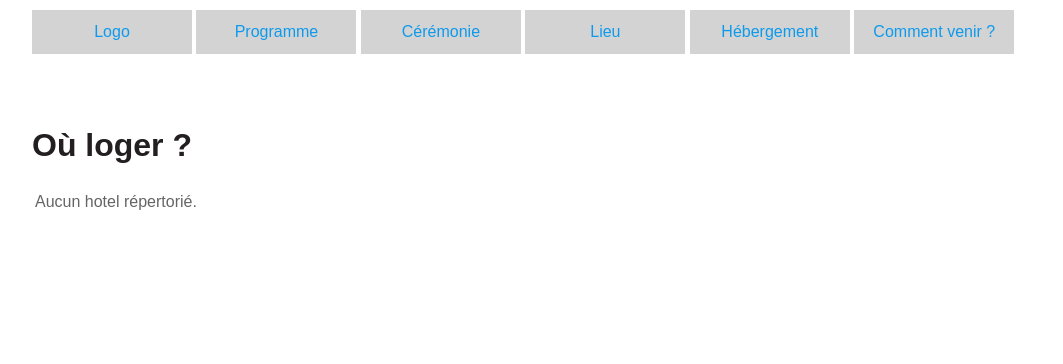
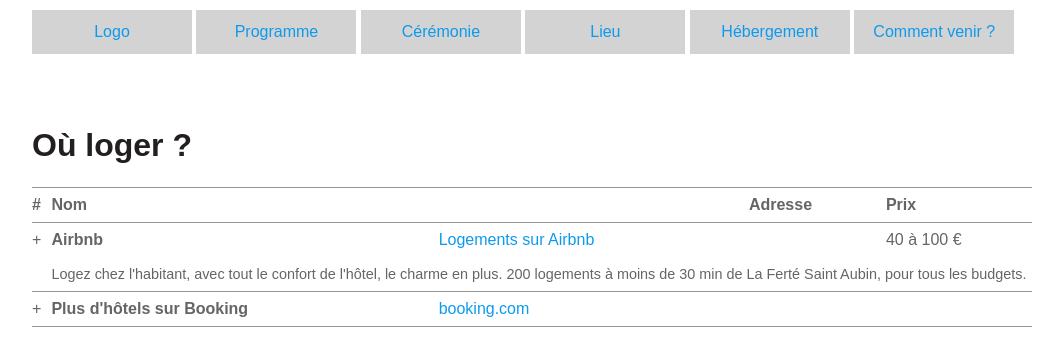
Before and after one commit to cyrilbecquart/mariage, a Django app: page /housing in a window 1280 px wide. Shown: the top 364 px of the page, without its empty margins (108-1171 px from the left). Run offline with Django 3.2, Linux system fonts and the light colour scheme; data that the repository does not hold is empty; some libraries are stand-ins or nearby versions.

Commit message:
hotel page

```diff
--- a/app/mariage/models.py
+++ b/app/mariage/models.py
@@ -88,8 +88,14 @@ class Hotel(AuditedModel):
 
     ''' General info '''
     name = models.CharField(_(u'name'), null=True, max_length=100)
+    email = models.EmailField(_(u'email'), null=True, blank=True, max_length=100)
     phone = models.CharField(_(u'phone'), null=True, blank=True, max_length=100)
     description = models.CharField(_(u'description'), null=True, blank=True, max_length=2048)
     website = models.URLField(_(u'website'), null=True, blank=True, max_length=1024)
     price_range = models.CharField(_(u'price range'), null=True, blank=True, max_length=100)
     address = models.CharField(_(u'address'), null=True, blank=True, max_length=1024)
+    latitude = models.FloatField(_(u'latitude'), blank=True, null=True)
+    longitude = models.FloatField(_(u'longitude'), blank=True, null=True)
+
+    def __unicode__(self):
+        return "%(name)s" % self.__dict__
--- a/app/mariage/static/css/main.css
+++ b/app/mariage/static/css/main.css
@@ -33,3 +33,31 @@ nav a:link, nav a:visited {
 nav a:hover {
 	background: gray;
 }
+
+/* Housing */
+.hotels {
+	width: 100%;
+	vertical-align: top;
+	text-align: left;
+}
+.hotels th {
+	border-top: solid 1px #959595;
+	border-bottom: solid 1px #959595;
+}
+.hotels td,
+.hotels th {
+	padding: 5px;
+}
+.hotels td:first-child,
+.hotels th:first-child {
+	padding-left: 0;
+}
+.hotels td:last-child,
+.hotels th:last-child {
+	padding-right: 0;
+}
+#hotelMap {
+	width: 80%;
+	height: 300px;
+	margin: 40px 10%;
+}
--- a/app/mariage/static/css/typography.css
+++ b/app/mariage/static/css/typography.css
@@ -61,3 +61,14 @@ p a:link, p a:visited {
 	color: #0e9aec;
 	text-decoration: none;
 }
+
+/* General */
+.border-bottom {
+	border-bottom: solid 1px #959595;
+}
+.small {
+	font-size: 90%;
+}
+table {
+	border-collapse: collapse;
+}
--- /dev/null
+++ b/app/mariage/static/js/hotelmap.js
@@ -0,0 +1,44 @@
+var map;
+function initMap() {
+	map = new google.maps.Map(document.getElementById('hotelMap'), {
+		center : {
+			lat : 47.764488,
+			lng : 2.021985
+		},
+		zoom : 10
+	});
+
+	// Add a marker at the center of the map.
+	addMarkers(getLocations(), map);
+}
+
+// get all hotel locations
+function getLocations() {
+	var hotelLocations = [];
+	for ( i = 1; $('#hotel' + i).length > 0; i++) {
+		hotelLocations.push([i.toString(), {
+			lat : parseFloat($('#hotel' + i).attr('data-lat')),
+			lng : parseFloat($('#hotel' + i).attr('data-lng'))
+		}]);
+	}
+	return hotelLocations;
+}
+
+// Adds a marker to the map.
+function addMarkers(locations, map) {
+	// add marker for party location
+	var marker = new google.maps.Marker({
+		position : {lat: 47.726278, lng: 1.940727},
+		map : map,
+		icon : 'static/img/flag-icon.png',
+	});
+
+	// markers for hotels
+	for ( i = 0; i < locations.length; i++) {
+		var marker = new google.maps.Marker({
+			position : locations[i][1],
+			label : locations[i][0],
+			map : map
+		});
+	}
+}
--- a/app/mariage/templates/pages/housing.html
+++ b/app/mariage/templates/pages/housing.html
@@ -5,19 +5,56 @@
 {% block content %}
     <h1>Où loger ?</h1>
 
-    <table>
-    {% for hotel in hotels %}
+    <table class="hotels">
     <tr>
-    	<td>{{ hotel.name }}</td>
-    	<td>{{ hotel.description }}</td>
-    	<td>{{ hotel.website }}</td>
-    	<td>{{ hotel.address }}</td>
-    	<td>{{ hotel.price_range }}</td>
+    	<th>#</th>
+    	<th>Nom</th>
+    	<th></th>
+    	<th>Adresse</th>
+    	<th>Prix</th>
 
     </tr>
-    {% empty %}
-    <tr><td>Aucun hotel répertorié.</td></tr>
+    {% for hotel in hotels %}
+    <tr id="hotel{{ forloop.counter }}" {% if not hotel.description %} class="border-bottom"{% endif %}
+    data-lat={{ hotel.latitude}} data-lng={{ hotel.longitude }}>
+    	<td>{{ forloop.counter }}</td>
+    	<td><strong>{{ hotel.name }}</strong></td>
+    	<td><a href="{{ hotel.website }}">Site web</a>
+    		{% if hotel.phone %}<br/>{{ hotel.phone }}{% endif %}
+    		{% if hotel.email %}<br/><a href="mailto:{{ hotel.email }}">{{ hotel.email }}</a>{% endif %}
+    	</td>
+    	<td>{{ hotel.address|linebreaksbr }}</td>
+    	<td>{{ hotel.price_range }}</td>
+    </tr>
+    {% if hotel.description %}
+    <tr class="border-bottom">
+    	<td></td>
+    	<td colspan="4" class="small">{{ hotel.description|linebreaksbr }}</td>
+    </tr>
+    {% endif %}
     {% endfor %}
+
+    <tr>
+    	<td>+</td>
+    	<td><strong>Airbnb</strong></td>
+    	<td><a href="https://www.airbnb.fr/s/La-Fert%C3%A9~Saint~Aubin?checkin=27%2F08%2F2016&checkout=28%2F08%2F2016&guests=&zoom=11&search_by_map=true&sw_lat=47.61293568120306&sw_lng=1.906714587506599&ne_lat=47.862701482478926&ne_lng=2.230811267194099&ss_id=23vztdjs">
+    		Logements sur Airbnb</a></td>
+    	<td></td>
+    	<td>40 à 100 €</td>
+    </tr>
+    <tr class="border-bottom">
+    	<td></td>
+    	<td colspan="4" class="small">Logez chez l'habitant, avec tout le confort de l'hôtel, le charme en plus. 200 logements à moins de 30 min de La Ferté Saint Aubin, pour tous les budgets.</td>
+    </tr>
+    <tr class="border-bottom">
+    	<td>+</td>
+    	<td><strong>Plus d'hôtels sur Booking</strong></td>
+    	<td><a href="http://www.booking.com/searchresults.fr.html?label=gen173nr-17CAEoggJCAlhYSDNiBW5vcmVmaE2IAQGYAQ24AQTIAQTYAQHoAQH4AQs&sid=a149050b7c8eaf6d2215ef481258f3d8&dcid=1&checkin_monthday=27&checkin_year_month=2016-8&checkout_monthday=28&checkout_year_month=2016-8&class_interval=1&csflt=%7B%7D&dest_id=-1435904&dest_type=city&gtt=f8e939381831f2071b045fc435d44207&gtt=f8e939381831f2071b045fc435d44207&gtt=f8e939381831f2071b045fc435d44207&label_click=undef&no_rooms=1&review_score_group=empty&room1=A%2CA&sb_price_type=total&sb_travel_purpose=leisure&score_min=0&si=ai%2Cco%2Cci%2Cre%2Cdi&ss=La%20Fert%C3%A9-Saint-Aubin%2C%20R%C3%A9gion%20Centre%2C%20France&ss_raw=La%20Fert%C3%A9%20s&ssb=empty&order=popularity&track_sr_ajax_click=1">booking.com</a></td>
+    	<td></td>
+    	<td></td>
+    </tr>
     </table>
 
+    <div id="hotelMap"></div>
+
 {% endblock content %}
--- a/app/mariage/templates/scripts.html
+++ b/app/mariage/templates/scripts.html
@@ -0,0 +1,8 @@
+<script type="text/javascript" src="//ajax.googleapis.com/ajax/libs/jquery/1.9.1/jquery.min.js"></script>
+<script type="text/javascript" src="{{ STATIC_URL }}js/hotelmap.js"></script>
+<script src="https://maps.googleapis.com/maps/api/js?api_key=AIzaSyCsYBuLST49rw269nMM-tuV3CeHJNV0xgw"></script>
+<script type="text/javascript">
+	 $(document).ready(function ($) {
+	 	initMap();
+	 });
+</script>
--- a/app/mariage/urls.py
+++ b/app/mariage/urls.py
@@ -1,6 +1,6 @@
 from django.conf.urls import url
 
-from app.mariage.views import HomePageView, WherePageView, HousingPageView
+from app.mariage.views import HomePageView, WherePageView, HousingPageView, TestPageView
 
 
 urlpatterns = [
@@ -9,5 +9,6 @@ urlpatterns = [
 
     url(r'^where$', WherePageView.as_view(), name='where'),
     url(r'^housing$', HousingPageView.as_view(), name='housing'),
+    url(r'^test$', TestPageView.as_view(), name='test'),
 
 ]
--- a/app/mariage/views.py
+++ b/app/mariage/views.py
@@ -5,6 +5,10 @@ from app.mariage.models import Hotel
 class HomePageView(TemplateView):
 
     template_name = "pages/home.html"
+
+class TestPageView(TemplateView):
+
+    template_name = "test.html"
 
 class WherePageView(TemplateView):
 
```
Also changed, not shown: app/mariage/admin.py (+13 -2 lines), app/mariage/templates/test.html (added, +34 -0 lines), app/mariage/migrations/0003_auto_20151019_0953.py (added), app/mariage/migrations/0004_auto_20151020_1309.py (added), app/mariage/migrations/0005_auto_20151020_1538.py (added), app/mariage/static/img/flag-icon.png (added), app/mariage/static/img/green_flag.png (added).
